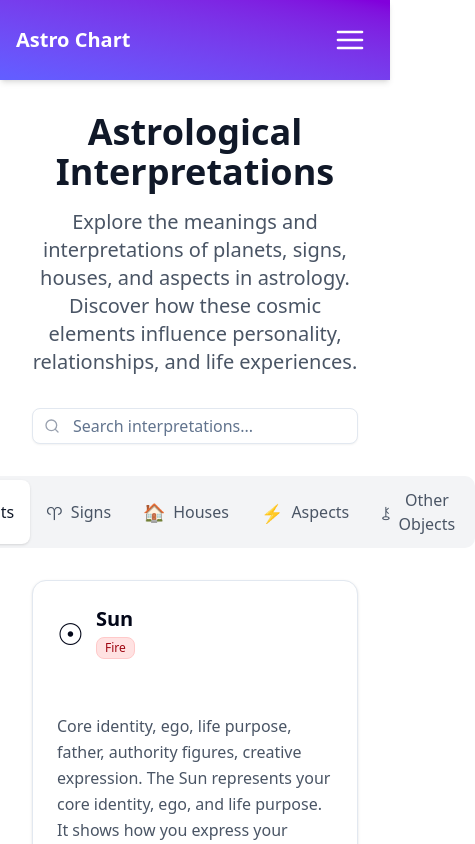
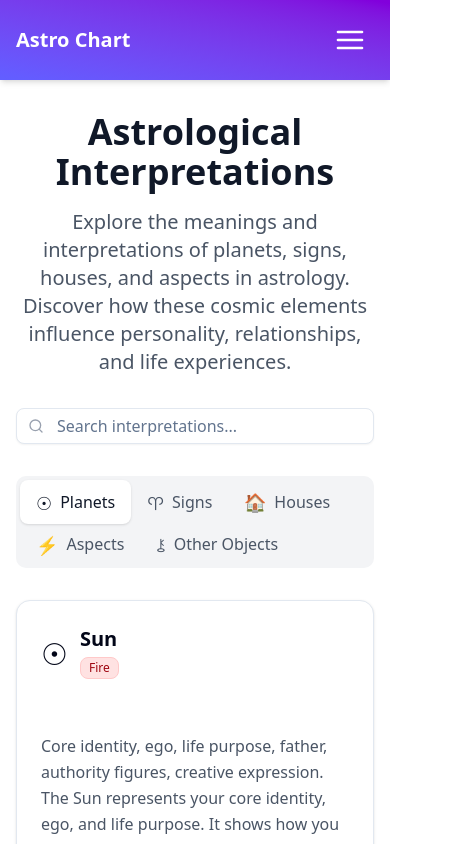
Before and after one commit to JeremyOsz/astro-svelte-app, a SvelteKit app: page /interpretations in a window 390 px wide. Shown: the top 844 px of the page, 475 px wide, since content can reach past the window. Built offline with nearby package versions, Linux system fonts and the light colour scheme; a web font is replaced by a local one.

Commit message:
Remove gitter on daily

```diff
--- a/src/routes/+layout.svelte
+++ b/src/routes/+layout.svelte
@@ -172,7 +172,7 @@
   </header>
 
   <main class="flex-1 w-full">
-    <div class="container mx-auto px-4 sm:px-6 max-w-none lg:px-0">
+    <div class="container mx-auto max-w-none lg:px-0">
       <slot />
     </div>
   </main>
--- a/src/routes/interpretations/+page.svelte
+++ b/src/routes/interpretations/+page.svelte
@@ -127,7 +127,7 @@
   <!-- Tabs -->
   <div class="mb-8">
     <div class="flex justify-center">
-      <div class="inline-flex rounded-lg bg-gray-100 p-1">
+      <div class="inline-flex flex-wrap rounded-lg bg-gray-100 p-1">
         <button
           class="flex items-center gap-2 px-4 py-2 rounded-md transition-all duration-200 {activeTab === 'planets' ? 'bg-white text-gray-900 shadow-sm' : 'text-gray-600 hover:text-gray-900'}"
           on:click={() => activeTab = 'planets'}
```
